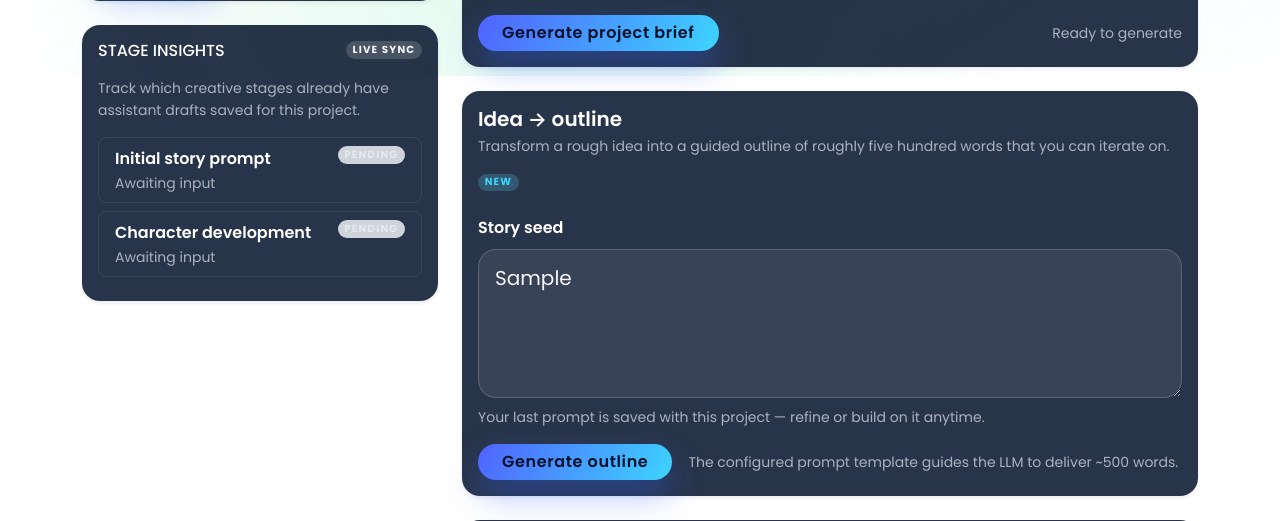
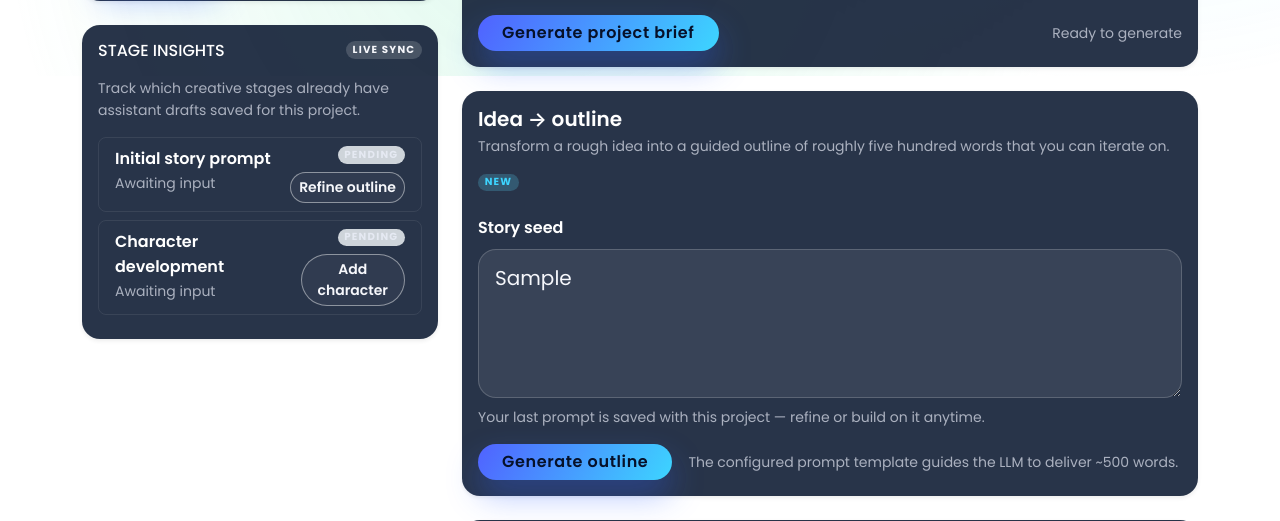
Before and after one commit to Neperienx/bookPipelineWebApp, a Flask app: page /projects/1 in a window 1280 px wide. Shown: the part 724-1245 px from the top of the page. Run offline with Flask 3, Linux system fonts and the light colour scheme; a user stored in the database is signed in; tables that the repository leaves empty hold one stand-in row (values such as "Sample post").

Commit message:
Make stage summaries link to detailed views

```diff
--- a/app/projects/routes.py
+++ b/app/projects/routes.py
@@ -329,6 +329,39 @@ def detail(project_id: int):
         character_form.conflict.data = ""
         character_form.notes.data = ""
 
+    base_query_args = {}
+    if selected_outline:
+        base_query_args["outline_id"] = selected_outline.id
+    if selected_act:
+        base_query_args["act_id"] = selected_act.id
+    if selected_character:
+        base_query_args["character_id"] = selected_character.id
+
+    def build_project_url(**overrides: object) -> str:
+        params = {**base_query_args, **overrides}
+        filtered_params = {
+            key: value
+            for key, value in params.items()
+            if value not in (None, "")
+        }
+        return url_for("projects.detail", project_id=project.id, **filtered_params)
+
+    stage_detail_links = {
+        "prompt": f"{build_project_url()}#outlineLibrary",
+        "characters": f"{build_project_url()}#characterLibrary",
+    }
+
+    stage_quick_actions = {
+        "prompt": {
+            "label": "Refine outline",
+            "url": f"{build_project_url()}#outlineForm",
+        },
+        "characters": {
+            "label": "Add character",
+            "url": f"{build_project_url(character_id='new')}#characterLibrary",
+        },
+    }
+
     return render_template(
         "projects/project_detail.html",
         project=project,
@@ -347,6 +380,8 @@ def detail(project_id: int):
         selected_character=selected_character,
         stage_entries=stage_entries,
         stage_generation_steps=STAGE_GENERATION_STEPS,
+        stage_detail_links=stage_detail_links,
+        stage_quick_actions=stage_quick_actions,
     )
 
 
--- a/app/templates/projects/project_detail.html
+++ b/app/templates/projects/project_detail.html
@@ -54,12 +54,20 @@
         <ul class="list-group stage-summary" id="stageSummary" data-stage-summary>
           {% for stage_id, stage_data in stage_generation_steps.items() %}
           {% set entry = stage_entries.get(stage_id) %}
+          {% set detail_link = stage_detail_links.get(stage_id) %}
+          {% set quick_action = stage_quick_actions.get(stage_id) %}
           <li
-            class="list-group-item d-flex justify-content-between align-items-start rounded-3 mb-2 bg-transparent text-white-50"
+            class="list-group-item d-flex justify-content-between align-items-start rounded-3 mb-2 bg-transparent text-white-50 position-relative"
             data-stage-summary-item="{{ stage_id }}"
           >
-            <div>
-              <div class="fw-semibold text-white">{{ stage_data.label }}</div>
+            <div class="me-3">
+              <div class="fw-semibold text-white">
+                {% if detail_link %}
+                <a class="stage-summary-link stretched-link" href="{{ detail_link }}">{{ stage_data.label }}</a>
+                {% else %}
+                {{ stage_data.label }}
+                {% endif %}
+              </div>
               <div class="small" data-stage-summary-detail="{{ stage_id }}">
                 {% if entry %}
                 Updated {{ entry.updated_at.strftime('%b %d, %Y %H:%M') }}
@@ -68,12 +76,17 @@
                 {% endif %}
               </div>
             </div>
+            <div class="d-flex flex-column align-items-end gap-2 stage-quick-action">
               <span
                 class="badge rounded-pill {% if entry %}bg-success-subtle text-success-emphasis{% else %}bg-dark-subtle text-white-50{% endif %}"
                 data-stage-summary-state="{{ stage_id }}"
               >
                 {% if entry %}Ready{% else %}Pending{% endif %}
               </span>
+              {% if quick_action %}
+              <a class="btn btn-outline-light btn-sm rounded-pill" href="{{ quick_action.url }}">{{ quick_action.label }}</a>
+              {% endif %}
+            </div>
           </li>
           {% endfor %}
         </ul>
--- a/static/css/styles.css
+++ b/static/css/styles.css
@@ -348,6 +348,22 @@ footer {
 .stage-summary .list-group-item {
   border: 1px solid rgba(255, 255, 255, 0.08);
   background-color: rgba(15, 15, 26, 0.4);
+  position: relative;
+}
+
+.stage-summary .stage-summary-link {
+  color: inherit;
+  text-decoration: none;
+}
+
+.stage-summary .stage-summary-link:hover,
+.stage-summary .stage-summary-link:focus {
+  color: #fff;
+}
+
+.stage-summary .stage-quick-action {
+  position: relative;
+  z-index: 2;
 }
 
 .chat-header {
```
Lines whose indentation alone changed are shown as unchanged.
